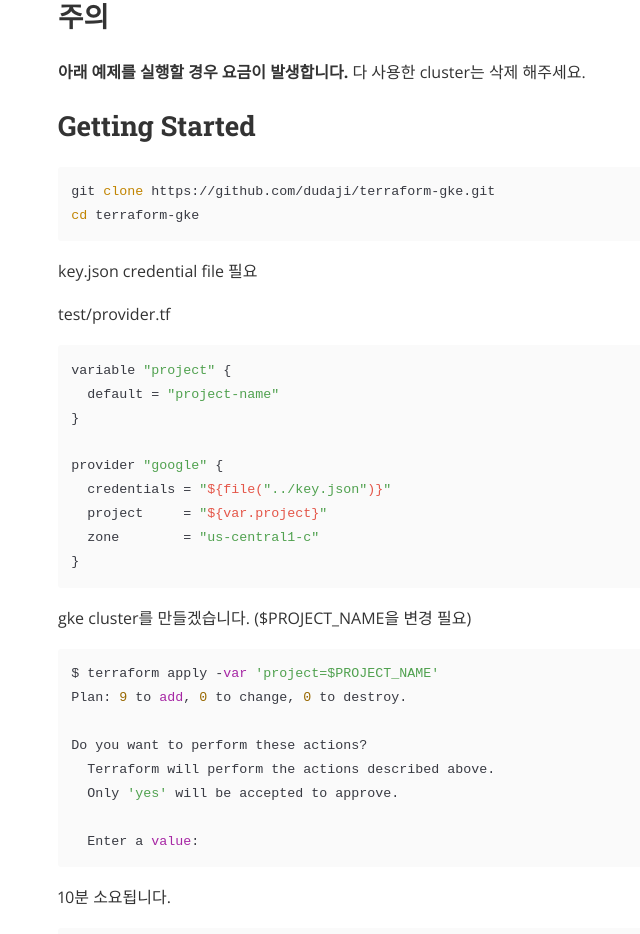
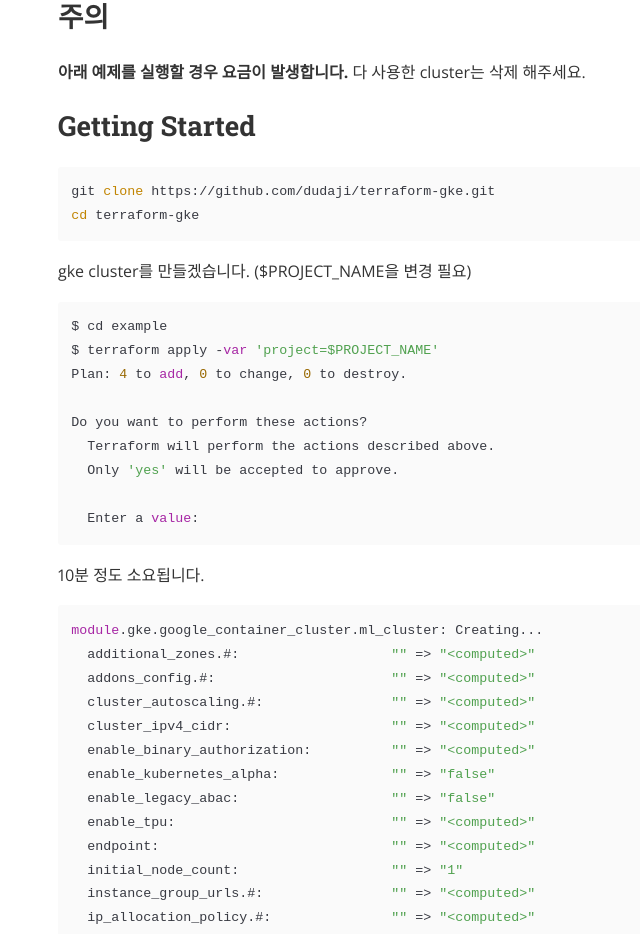
Before and after one commit to dudaji/blog, a Jekyll site: the page built from docs/_posts/kubernetes/2019-05-07-gke-gpu-autoscale.md, in a window 1280 px wide and 1400 px high, scrolled down 644 px. Shown: the top 934 px of the window, without its empty margins (214-854 px from the left). Built offline with Jekyll 4.4.1, drawn with Linux system fonts in a browser that asks for light colours; nearby versions of some CDN libraries; comment, search, counter and statistics services are not loaded; some of the changed text lies outside the part shown.

Commit message:
Update terraform gke example

````diff
--- a/docs/_posts/kubernetes/2019-05-07-gke-gpu-autoscale.md
+++ b/docs/_posts/kubernetes/2019-05-07-gke-gpu-autoscale.md
@@ -5,6 +5,7 @@ author: bubuta
 categories: kubernetes
 comments: true
 ---
+
 GKE scaleable gpu cluster Terraform 예제
 
 ## 좋은 점
@@ -28,27 +29,12 @@ git clone https://github.com/dudaji/terraform-gke.git
 cd terraform-gke
 ```
 
-key.json credential file 필요
-
-test/provider.tf
-
-```
-variable "project" {
-  default = "project-name"
-}
-
-provider "google" {
-  credentials = "${file("../key.json")}"
-  project     = "${var.project}"
-  zone        = "us-central1-c"
-}
-```
-
 gke cluster를 만들겠습니다. (\$PROJECT_NAME을 변경 필요)
 
 ```
+$ cd example
 $ terraform apply -var 'project=$PROJECT_NAME'
-Plan: 9 to add, 0 to change, 0 to destroy.
+Plan: 4 to add, 0 to change, 0 to destroy.
 
 Do you want to perform these actions?
   Terraform will perform the actions described above.
@@ -57,7 +43,7 @@ Do you want to perform these actions?
   Enter a value:
 ```
 
-10분 소요됩니다.
+10분 정도 소요됩니다.
 
 ```
 module.gke.google_container_cluster.ml_cluster: Creating...
````
Also changed, not shown: other parts of docs/_posts/kubernetes/2019-05-07-gke-gpu-autoscale.md (+1 -2 lines).
